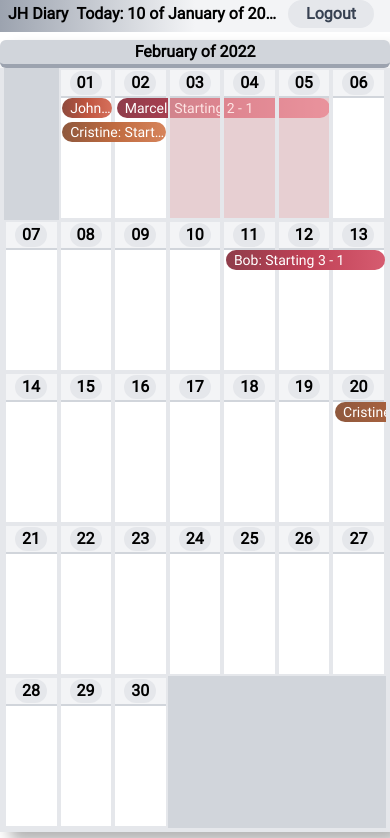
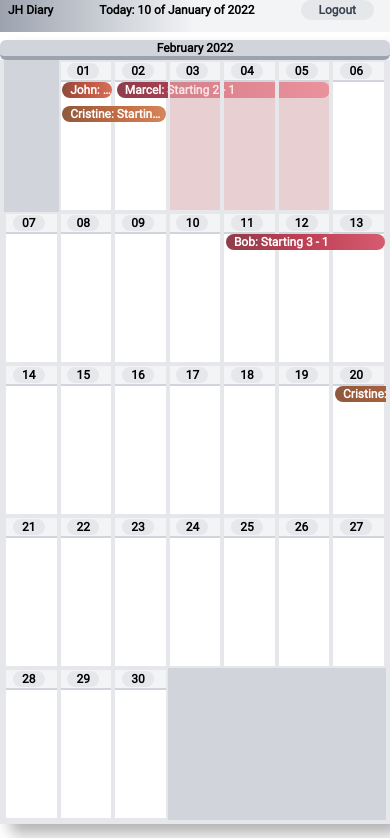
Before and after one commit to espin-tolosa/calendar-ts, a React (Vite) app: page / in a window 390 px wide. Shown: the top 838 px of the page. Built offline with nearby package versions, Linux system fonts and the light colour scheme.

Commit message:
Font size media query

```diff
--- a/src/components/Day/tw.tsx
+++ b/src/components/Day/tw.tsx
@@ -14,7 +14,6 @@ justify-start
 bg-gray-100
 px-[1ch]
 py-px
-font-medium
 
 border-y-2
 border-b-gray-300
--- a/src/pages/Codelink.tsx
+++ b/src/pages/Codelink.tsx
@@ -95,7 +95,6 @@ const TW_Event = tw.div<{ $cells: number; $hoverColor: number }>`
 	ml-[0.1rem]
 
 
-	text-sm
 
 	hover:bg-red-500
 	hover:cursor-pointer
@@ -117,7 +116,6 @@ const TW_Event_Extend = tw.div<{ $cells: number }>`
 	absolute
 	text-transparent
 	cursor-copy
-	text-sm
 	min-w-[7.14%]
 	z-ExtendEvent
 
@@ -330,7 +328,7 @@ export default function App(): JSX.Element {
       <div className="bg-gradient-to-r from-gray-100 via-gray-300 to-gray-100 shadow-[10px_10px_15px_rgba(0,0,0,0.3)] rounded-md flex flex-col justify-center">
         {/*month-header*/}
         <div className="bg-gray-300 rounded-md font-medium px-[2ch] border-b-4 border-gray-400 flex justify-center">
-          February of 2022
+          February 2022
         </div>
         {/*board container*/}
         <div className="grid grid-cols-7 overflow-hidden relative last:bg-gray-300 border-b-4 border-b-gray-200 border-x-4">
@@ -358,7 +356,7 @@ export default function App(): JSX.Element {
   return (
     <>
       {/*App*/}
-      <div className="select-none box-border font-roboto">
+      <div className="select-none box-border font-roboto font-extra sm:text-base text-xs">
         {/*header-layout*/}
         <div
           className="sticky z-TopLayer top-0 bg-gradient-to-r from-gray-400 via-gray-100 to-gray-100"
--- a/tailwind.config.js
+++ b/tailwind.config.js
@@ -6,6 +6,8 @@ module.exports = {
         roboto: ["Roboto"],
       },
       fontWeight: {
+        mini: 100,
+        small: 300,
         regular: 400,
         medium: 700,
         extra: 900,
```
Also changed, not shown: src/Roboto-Light.ttf (added), src/Roboto-Thin.ttf (added).
